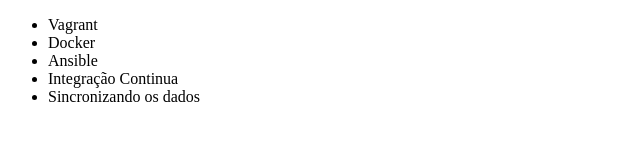
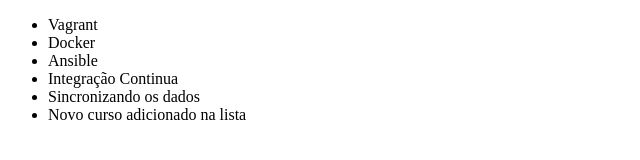
Before and after one commit to felipevt/alura-git, a plain HTML site: page index.html in a window 1280 px wide. Shown: the whole page, without its empty margins (0-640 px from the left). Drawn offline with Linux system fonts and the light colour scheme.

Commit message:
Fazendo teste de commit no github

```diff
--- a/index.html
+++ b/index.html
@@ -11,6 +11,7 @@
         <li>Ansible</li>
         <li>Integração Continua</li>
         <li>Sincronizando os dados</li>
+        <li>Novo curso adicionado na lista</li>
     </ul>
 </body>
 </html>
```
